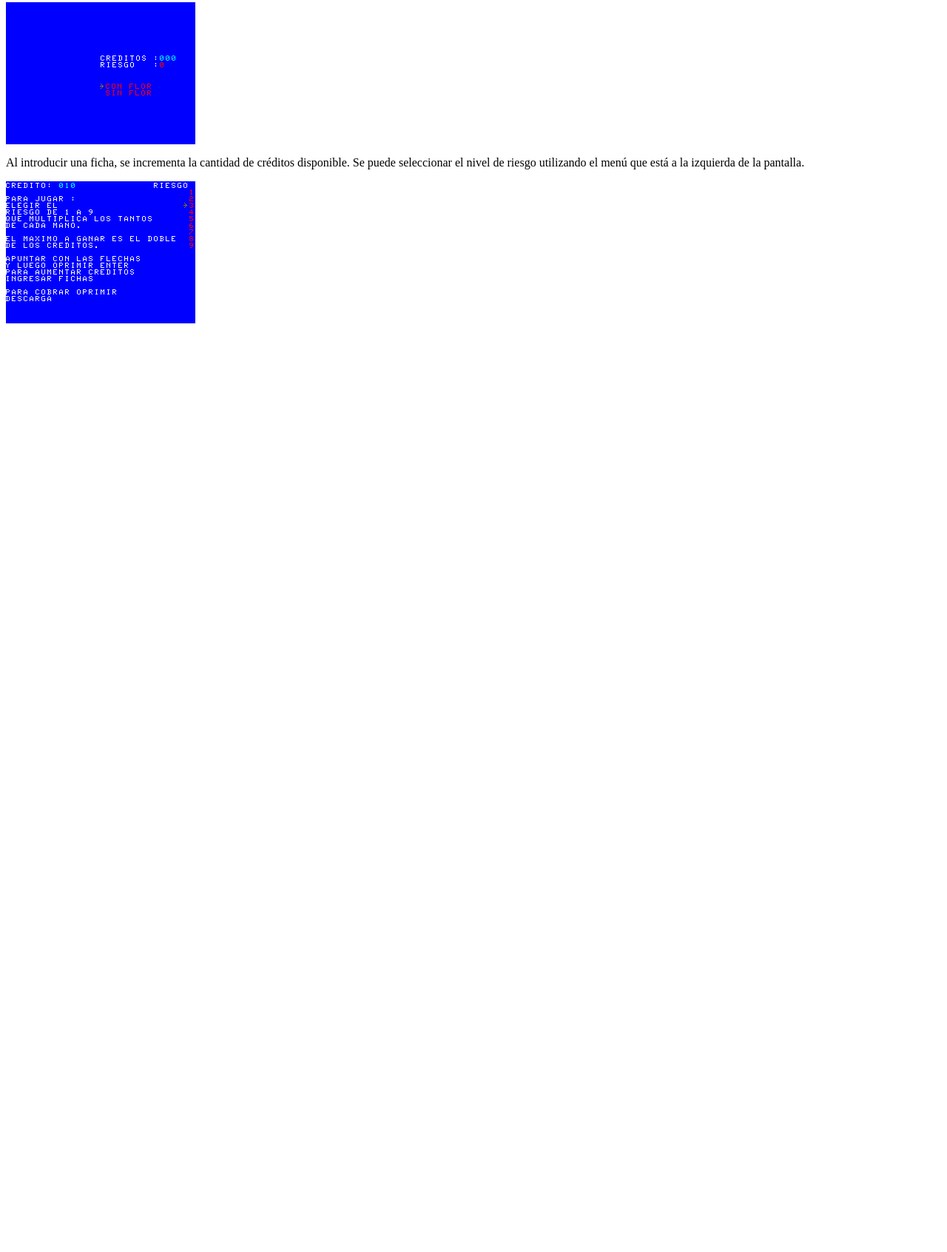
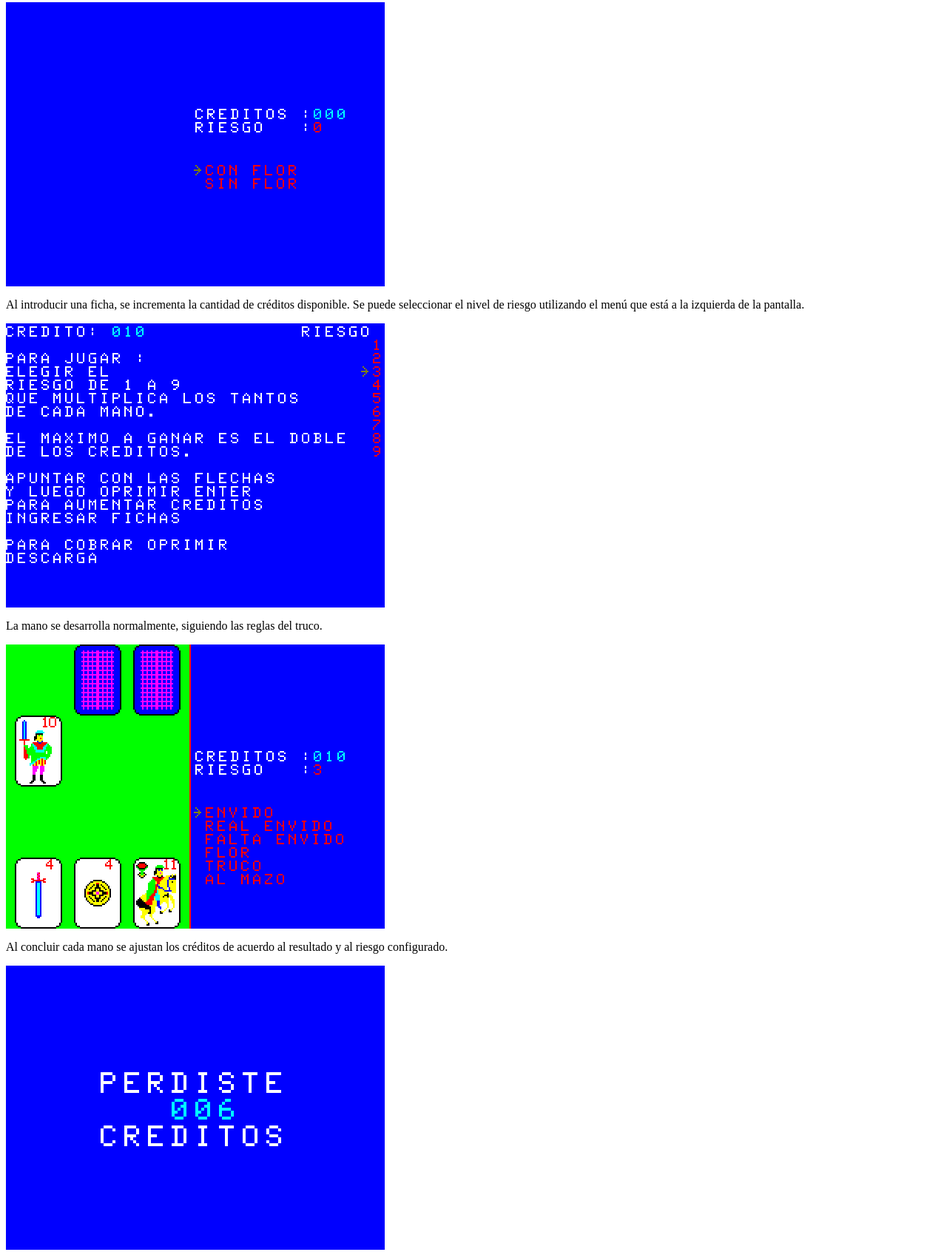
Before and after one commit to gdeldago/trucotron, a plain HTML site: page index.html in a window 1280 px wide. Shown: the part 127-1819 px from the top of the page at 74% size. Before the commit the page ends 800 px from the top, so only its background shows below. Drawn offline with Linux system fonts and the light colour scheme.

Commit message:
Update index.html

```diff
--- a/index.html
+++ b/index.html
@@ -3,7 +3,16 @@
 <h3>Modo timba</h3>
 
 <p>Se trata de un modo de operación espcial donde se pueden apostar créditos en cada una de las manos.</p>
-<p><img src="img/modo-timba-0.png" alt="" width="256" height="192"/></p>
+<p><img src="img/modo-timba-0.png" alt="" width="512" height="384"/></p>
 
 <p>Al introducir una ficha, se incrementa la cantidad de créditos disponible. Se puede seleccionar el nivel de riesgo utilizando el menú que está a la izquierda de la pantalla.</p>
-<p><img src="img/modo-timba-1.png" alt="" width="256" height="192"/></p>
+<p><img src="img/modo-timba-1.png" alt="" width="512" height="384"/></p>
+
+<p>La mano se desarrolla normalmente, siguiendo las reglas del truco.</p>
+<p><img src="img/modo-timba-2.png" alt="" width="512" height="384"/></p>
+
+<p>Al concluir cada mano se ajustan los créditos de acuerdo al resultado y al riesgo configurado.</p>
+<p><img src="img/modo-timba-3.png" alt="" width="512" height="384"/></p>
+
+<p>El ciclo comienza nuevamente.</p>
+<p><img src="img/modo-timba-4.png" alt="" width="512" height="384"/></p>
```
